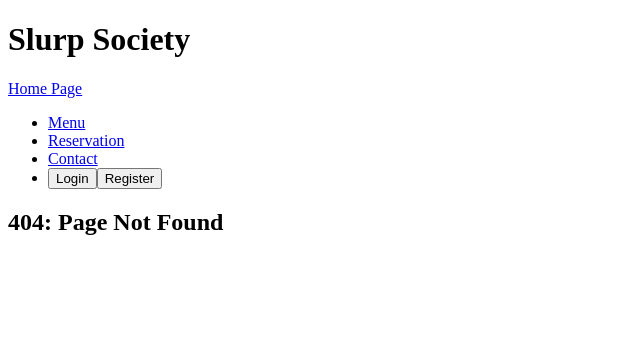
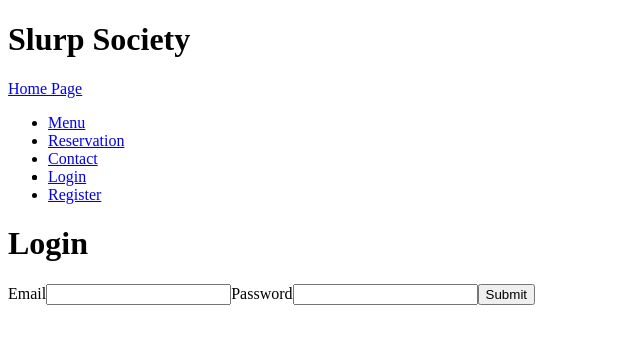
Before and after one commit to ant-codes-42/slurp-society, a React (Vite) app in the folder client/: page /login in a window 1280 px wide. Before the commit this address had no page. Shown: the top 344 px of the page, without its empty margins (0-640 px from the left). Built offline with nearby package versions, Linux system fonts and the light colour scheme.

Commit message:
fixed main.tsx so now we can go onto login/register pages.  also changed the formatting of the login/register options from button to listed items

```diff
--- a/client/src/components/Navbar.tsx
+++ b/client/src/components/Navbar.tsx
@@ -1,5 +1,6 @@
 import { useState, useEffect } from 'react';
 import { Link } from 'react-router';
+
 import auth from '../utils/Auth';
 
 const Navbar = () => {
@@ -13,7 +14,7 @@ const Navbar = () => {
   return (
     <nav className='nav'>
       <div className='nav-title'>
-        <Link to='/'> Home Page</Link>
+        <Link to='/'>Home Page</Link>
       </div>
       <ul className='nav-links'>
         <li className='nav-item'>
@@ -28,23 +29,25 @@ const Navbar = () => {
         <li className='nav-item'>
           {!loginCheck ? (
             <>
-              <Link to='/login'>
-                <button type='button'>Login</button>
-              </Link>
-              <Link to='/register'>
-                <button type='button'>Register</button>
-              </Link>
+              <li className='nav-item'>
+                <Link to='/login'>Login</Link>
+              </li>
+              <li className='nav-item'>
+                <Link to='/register'>Register</Link>
+              </li>
             </>
           ) : (
-            <button
-              type='button'
-              onClick={() => {
-                auth.logout();
-                setLoginCheck(false); // Update state after logout
-              }}
-            >
-              Logout
-            </button>
+            <li className='nav-item'>
+              <Link
+                to='/'
+                onClick={() => {
+                  auth.logout();
+                  setLoginCheck(false); //  Logout & update state
+                }}
+              >
+                Logout
+              </Link>
+            </li>
           )}
         </li>
       </ul>
--- a/client/src/main.tsx
+++ b/client/src/main.tsx
@@ -8,6 +8,8 @@ import CreateReservation from "./pages/CreateReservation";
 import Error from "./pages/ErrorPage";
 import Contact from "./pages/Contact";
 import Menu from "./pages/Menu";
+import Login from "./pages/Login";
+import Register from "./pages/Register";
 
 const rootElement = document.getElementById("root");
 
@@ -21,6 +23,8 @@ if (rootElement) {
           <Route path ="/Menu" index element ={<Menu />}/>
           <Route path="reservation" element={<Reservation />} />
           <Route path="reservation/create/:slotId" element={<CreateReservation />} />
+          <Route path="/login" element={<Login />} />
+          <Route path="/register" element={<Register />}/>
           <Route path="*" element={<Error />} />
         </Route>
       </Routes>
--- a/client/src/pages/Login.tsx
+++ b/client/src/pages/Login.tsx
@@ -53,7 +53,7 @@ const Login = () => {
           value={loginData.password || ''}
           onChange={handleChange}
         />
-        <button type='submit'>Submit Form</button>
+        <button type='submit'>Submit</button>
       </form>
     </div>
 
--- a/client/src/pages/Menu.Tsx
+++ b/client/src/pages/Menu.Tsx
@@ -1,4 +1,4 @@
-const Menu = () => {
+ const Menu = () => {
     return (
      <>
          <div className="menuH2">
```
